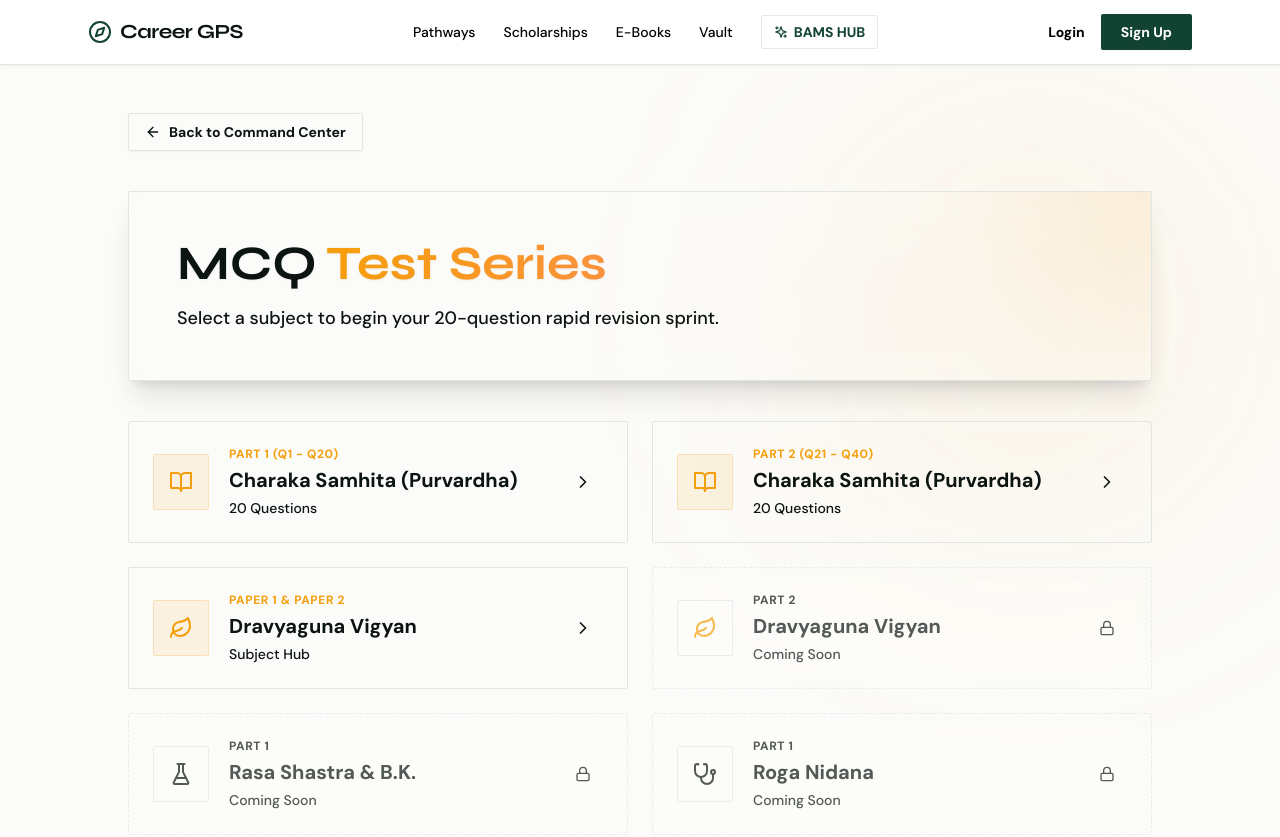
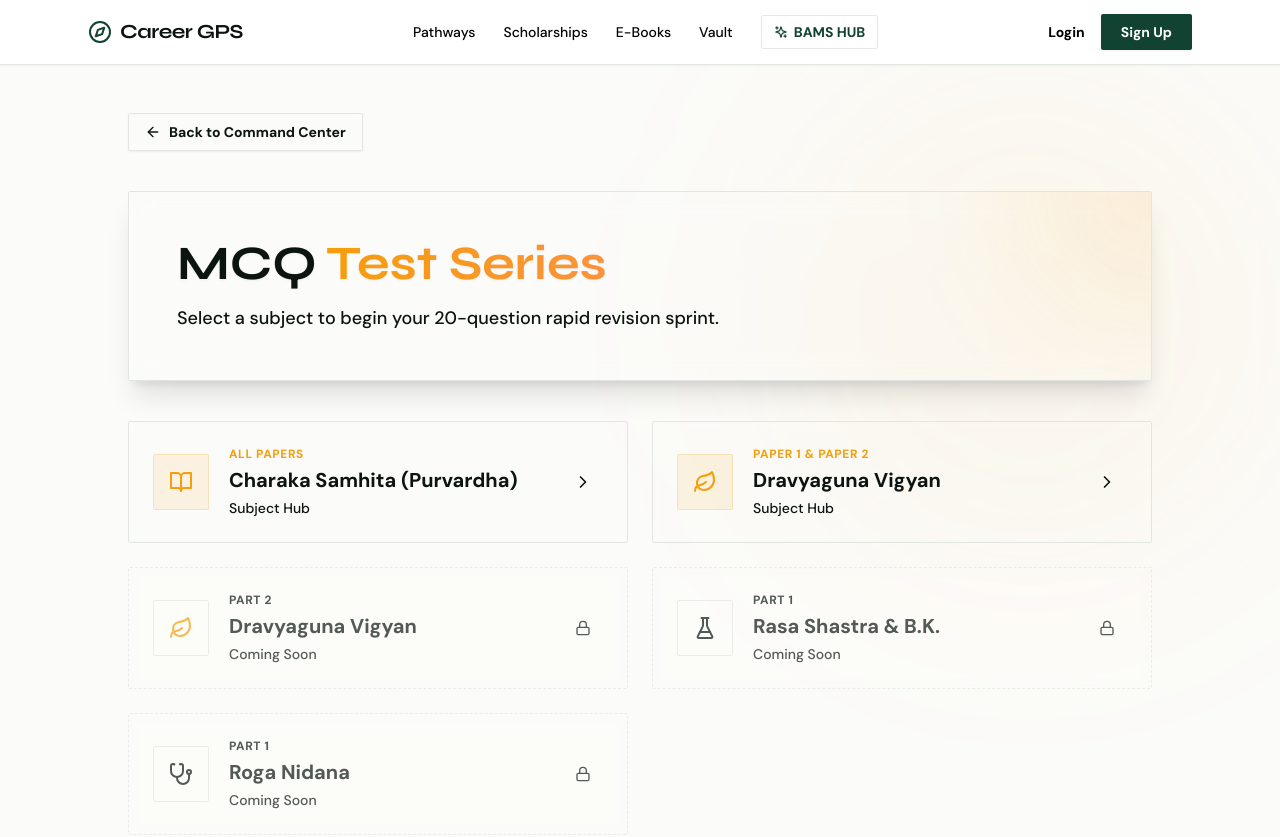
Before and after one commit to SahilDhinwa/Career-gps2.0, a Next.js app: page /mcq-practice in a window 1280 px wide. Shown: the top 837 px of the page. Built offline with nearby package versions, Linux system fonts and the light colour scheme; no server answers.

Commit message:
Refactor Charaka module and update details
Updated Charaka module details and removed duplicate entry.

```diff
--- a/app/mcq-practice/page.tsx
+++ b/app/mcq-practice/page.tsx
@@ -4,24 +4,16 @@ import Link from "next/link";
 import { ArrowLeft, BookOpen, Leaf, FlaskConical, Stethoscope, ChevronRight, Lock } from "lucide-react";
 
 const TEST_MODULES = [
-  {
-    id: "charaka-1",
+    {
+    id: "charaka",
     title: "Charaka Samhita (Purvardha)",
-    part: "Part 1 (Q1 - Q20)",
-    questions: "20 Questions",
+    part: "All Papers",
+    questions: "Subject Hub",
     icon: <BookOpen className="w-6 h-6 text-amber-500" />,
-    link: "/mcq-practice/charaka-1",
+    link: "/mcq-practice/charaka",
     status: "active"
   },
   {
-    id: "charaka-2",
-    title: "Charaka Samhita (Purvardha)",
-    part: "Part 2 (Q21 - Q40)",
-    questions: "20 Questions",
-    icon: <BookOpen className="w-6 h-6 text-amber-500" />,
-    link: "/mcq-practice/charaka-2",
-    status: "active"
-  },  {
     id: "dravyaguna",
     title: "Dravyaguna Vigyan",
     part: "Paper 1 & Paper 2",
```
